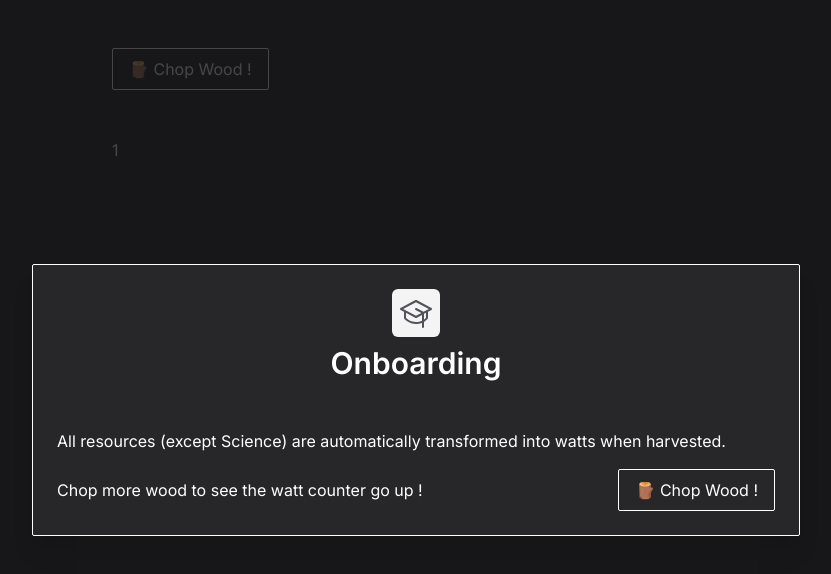
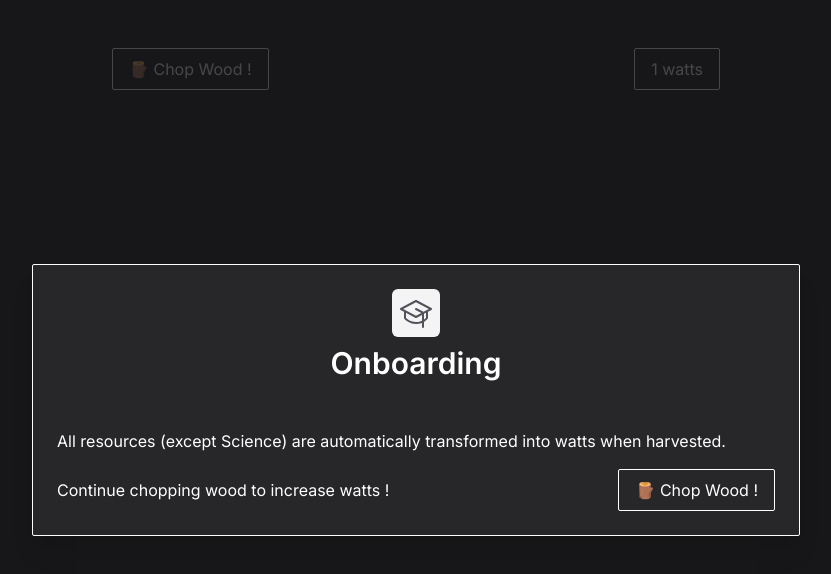
Before and after one commit to jean1591/earth-digger, a Next.js app: page / in a window 1280 px wide. Both pictures are taken after a click on the button "🪵 Chop Wood !". Shown: the top 574 px of the page, without its empty margins (224-1055 px from the left). Built offline with nearby package versions, Linux system fonts and the light colour scheme; no server answers.

Commit message:
feat: display watts

```diff
--- a/src/app/(public)/(landing)/components/OnboardingModal.tsx
+++ b/src/app/(public)/(landing)/components/OnboardingModal.tsx
@@ -1,15 +1,41 @@
 'use client'
 
 import { useDispatch, useSelector } from 'react-redux'
+import { useEffect, useState } from 'react'
 
 import { ChopWood } from './ChopWood'
 import { Modal } from '@/components/Modal'
 import { PiGraduationCap } from 'react-icons/pi'
 import { RootState } from '@/store/store'
 import { setDisplayOnbardingModal } from '@/store/features/interactions/slice'
-import { useEffect } from 'react'
+
+const ChopFirstWood = () => {
+  const dispatch = useDispatch()
+
+  const closeChopFirstWoodModal = () => {
+    dispatch(setDisplayOnbardingModal(false))
+  }
+
+  return (
+    <div className="space-y-4">
+      <p>
+        All resources (except Science) are automatically transformed into watts
+        when harvested.
+      </p>
+      <div className="flex items-center justify-between">
+        <p>Continue chopping wood to increase watts !</p>
+        <ChopWood additionalMethod={closeChopFirstWoodModal} />
+      </div>
+    </div>
+  )
+}
+
+const mapper: Record<string, () => JSX.Element> = {
+  chopFirstWood: () => <ChopFirstWood />,
+}
 
 export const OnboardingModal = () => {
+  const [component, setComponent] = useState<JSX.Element | null>(null)
   const dispatch = useDispatch()
 
   const { displayOnbardingModal } = useSelector(
@@ -19,6 +45,7 @@ export const OnboardingModal = () => {
 
   useEffect(() => {
     if (watt === 1) {
+      setComponent(mapper.chopFirstWood())
       dispatch(setDisplayOnbardingModal(true))
     }
   }, [watt, dispatch])
@@ -26,31 +53,11 @@ export const OnboardingModal = () => {
   return (
     <Modal
       icon={PiGraduationCap}
-      onClose={() => setDisplayOnbardingModal(false)}
+      onClose={() => dispatch(setDisplayOnbardingModal(false))}
       open={displayOnbardingModal}
       title="Onboarding"
     >
-      <ChopFirstWood />
+      {component}
     </Modal>
   )
 }
-
-const ChopFirstWood = () => {
-  const dispatch = useDispatch()
-
-  const closeChopFirstWoodModal = () =>
-    dispatch(setDisplayOnbardingModal(false))
-
-  return (
-    <div className="space-y-4">
-      <p>
-        All resources (except Science) are automatically transformed into watts
-        when harvested.
-      </p>
-      <div className="flex items-center justify-between">
-        <p>Chop more wood to see the watt counter go up !</p>
-        <ChopWood additionalMethod={closeChopFirstWoodModal} />
-      </div>
-    </div>
-  )
-}
--- a/src/app/(public)/(landing)/components/Stats.tsx
+++ b/src/app/(public)/(landing)/components/Stats.tsx
@@ -5,6 +5,7 @@ import { useSelector } from 'react-redux'
 
 export const Stats = () => {
   const { watt } = useSelector((state: RootState) => state.dashboard)
-
-  return <div className="text-white">{watt}</div>
+  return (
+    <div className="rounded-sm border border-white px-4 py-2">{watt} watts</div>
+  )
 }
--- a/src/app/(public)/(landing)/page.tsx
+++ b/src/app/(public)/(landing)/page.tsx
@@ -7,8 +7,10 @@ export default function Home() {
   return (
     <div className="min-h-screen space-y-12 py-12">
       <Container size="xsmall">
-        <ChopWood />
-        <Stats />
+        <div className="flex items-center justify-between">
+          <ChopWood />
+          <Stats />
+        </div>
 
         <OnboardingModal />
       </Container>
```
